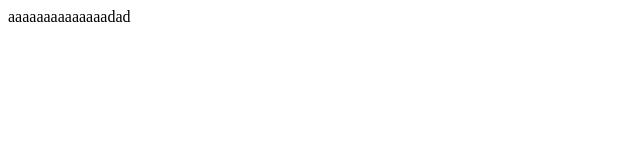
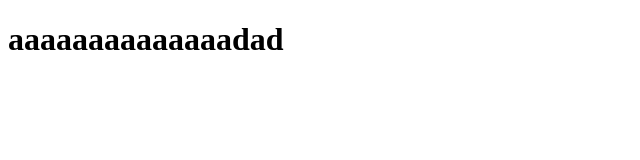
Before and after one commit to Marshaaa2007/learn, a plain HTML site: page index.html in a window 1280 px wide. Shown: the whole page, without its empty margins (0-640 px from the left). Drawn offline with Linux system fonts and the light colour scheme.

Commit message:
modified:   index.html

```diff
--- a/index.html
+++ b/index.html
@@ -1,11 +1,11 @@
 <!DOCTYPE html>
 <html lang="en">
-<head>
-    <meta charset="UTF-8">
-    <meta name="viewport" content="width=device-width, initial-scale=1.0">
+  <head>
+    <meta charset="UTF-8" />
+    <meta name="viewport" content="width=device-width, initial-scale=1.0" />
     <title>Document</title>
-</head>
-<body>
-    aaaaaaaaaaaaaadad
-</body>
+  </head>
+  <body>
+    <h1>aaaaaaaaaaaaaadad</h1>
+  </body>
 </html>
```
